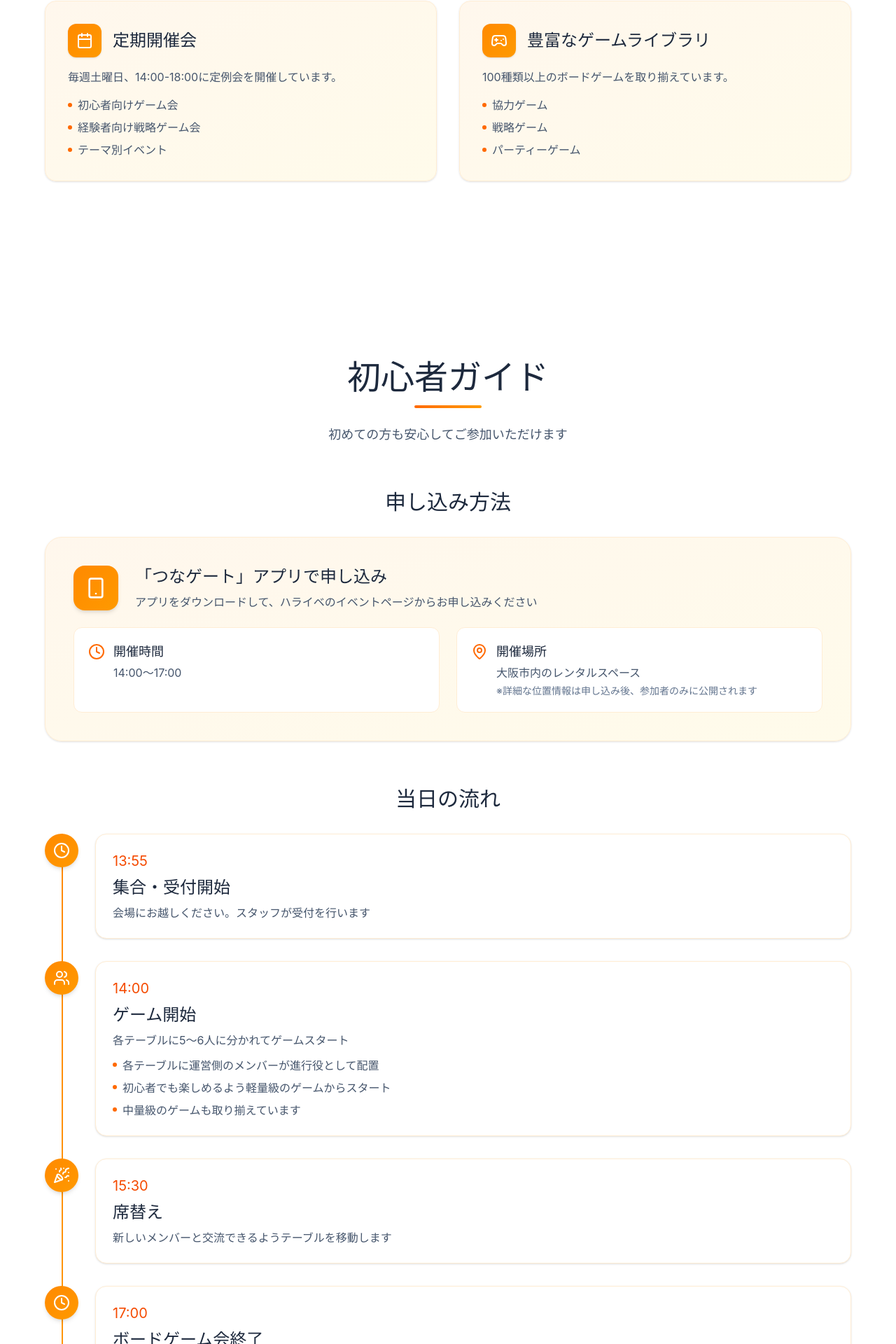
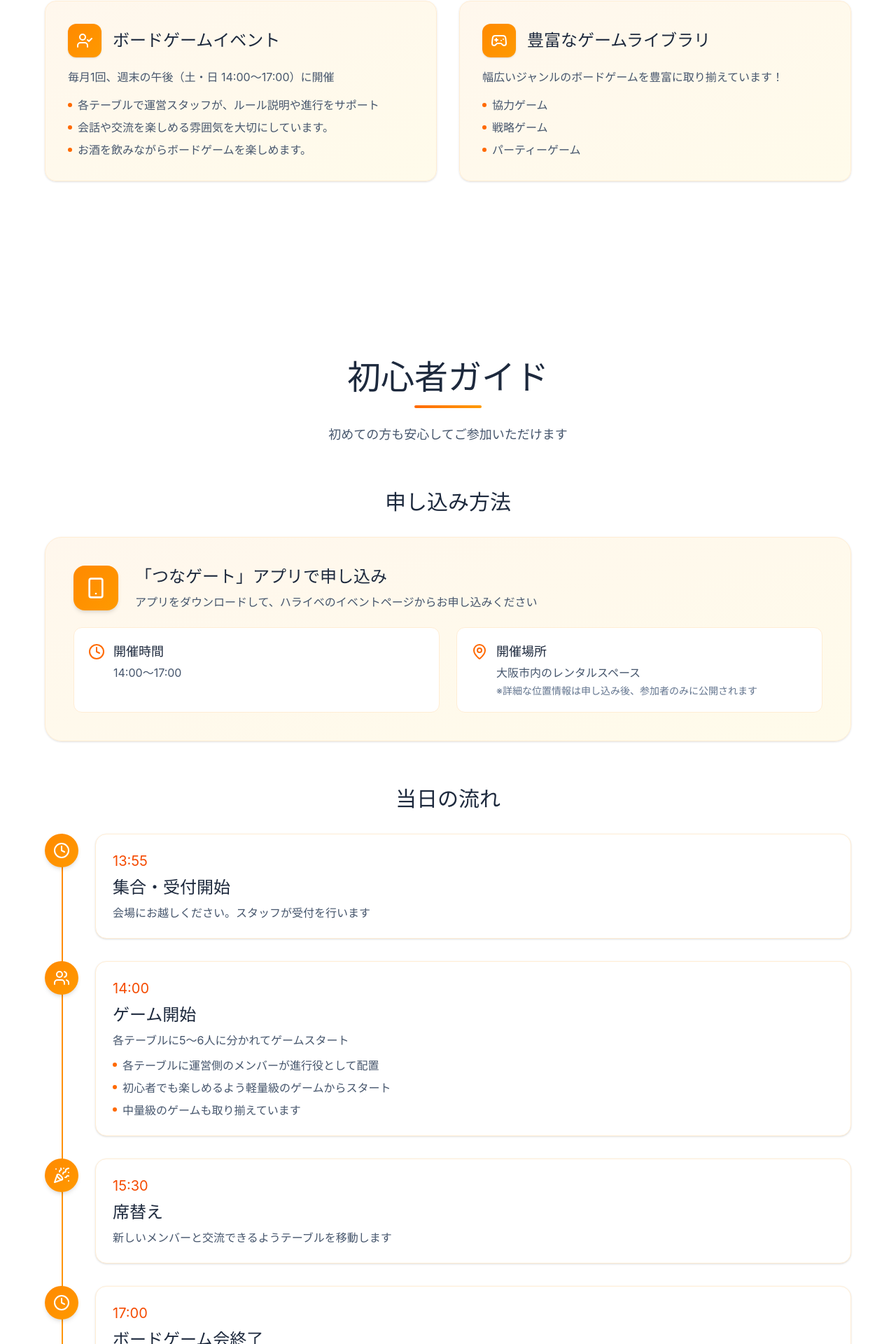
Before and after one commit to shukutani/haraeve-site, a React (Vite) app: page / in a window 1280 px wide. Shown: the part 1111-3031 px from the top of the page at 70% size. Built offline with nearby package versions, Linux system fonts and the light colour scheme.

Commit message:
文脈修正

```diff
--- a/src/app/components/Activities.tsx
+++ b/src/app/components/Activities.tsx
@@ -1,17 +1,21 @@
-import { Calendar, Gamepad2 } from "lucide-react";
+import { Calendar, Gamepad2, UserCheck } from "lucide-react";
 
 export function Activities() {
   const activities = [
     {
-      icon: Calendar,
-      title: "定期開催会",
-      description: "毎週土曜日、14:00-18:00に定例会を開催しています。",
-      details: ["初心者向けゲーム会", "経験者向け戦略ゲーム会", "テーマ別イベント"],
+      icon: UserCheck,
+      title: "ボードゲームイベント",
+      description: "毎月1回、週末の午後（土・日 14:00〜17:00）に開催",
+      details: [
+        "各テーブルで運営スタッフが、ルール説明や進行をサポート",
+        "会話や交流を楽しめる雰囲気を大切にしています。",
+        "お酒を飲みながらボードゲームを楽しめます。",
+      ],
     },
     {
       icon: Gamepad2,
       title: "豊富なゲームライブラリ",
-      description: "100種類以上のボードゲームを取り揃えています。",
+      description: "幅広いジャンルのボードゲームを豊富に取り揃えています！",
       details: ["協力ゲーム", "戦略ゲーム", "パーティーゲーム"],
     },
   ];
--- a/src/app/components/Guide.tsx
+++ b/src/app/components/Guide.tsx
@@ -140,9 +140,6 @@ export function Guide() {
                   <div className="flex-1 rounded-2xl bg-white p-4 md:p-6 shadow-sm border border-orange-100">
                     <div className="mb-2 text-lg md:text-xl text-orange-600">17:00</div>
                     <h4 className="mb-2 text-xl md:text-2xl text-slate-800">ボードゲーム会終了</h4>
-                    <p className="text-sm md:text-base text-slate-600">
-                      お疲れ様でした！片付けにご協力ください
-                    </p>
                   </div>
                 </div>
 
--- a/src/app/components/Rules.tsx
+++ b/src/app/components/Rules.tsx
@@ -21,17 +21,13 @@ export function Rules() {
             <h3 className="text-xl md:text-2xl text-blue-800">安心してご参加ください</h3>
           </div>
           <p className="leading-relaxed text-sm md:text-base mb-4 text-slate-700">
-            ハライベでは、すべての参加者が安心して楽しめる環境づくりを最優先にしています。
+            すべての参加者が安心して楽しめる環境づくりを最優先にしています。<br />
             性別、年齢、経験を問わず、誰もが歓迎される居心地の良い空間を提供します。
           </p>
           <div className="grid gap-3 sm:grid-cols-2 text-sm md:text-base text-slate-700">
             <div className="flex items-start gap-2">
               <div className="h-1.5 w-1.5 rounded-full bg-blue-600 shrink-0 mt-2" />
               <p>スタッフが常駐してサポート</p>
-            </div>
-            <div className="flex items-start gap-2">
-              <div className="h-1.5 w-1.5 rounded-full bg-blue-600 shrink-0 mt-2" />
-              <p>緊急時の連絡体制を完備</p>
             </div>
             <div className="flex items-start gap-2">
               <div className="h-1.5 w-1.5 rounded-full bg-blue-600 shrink-0 mt-2" />
```
